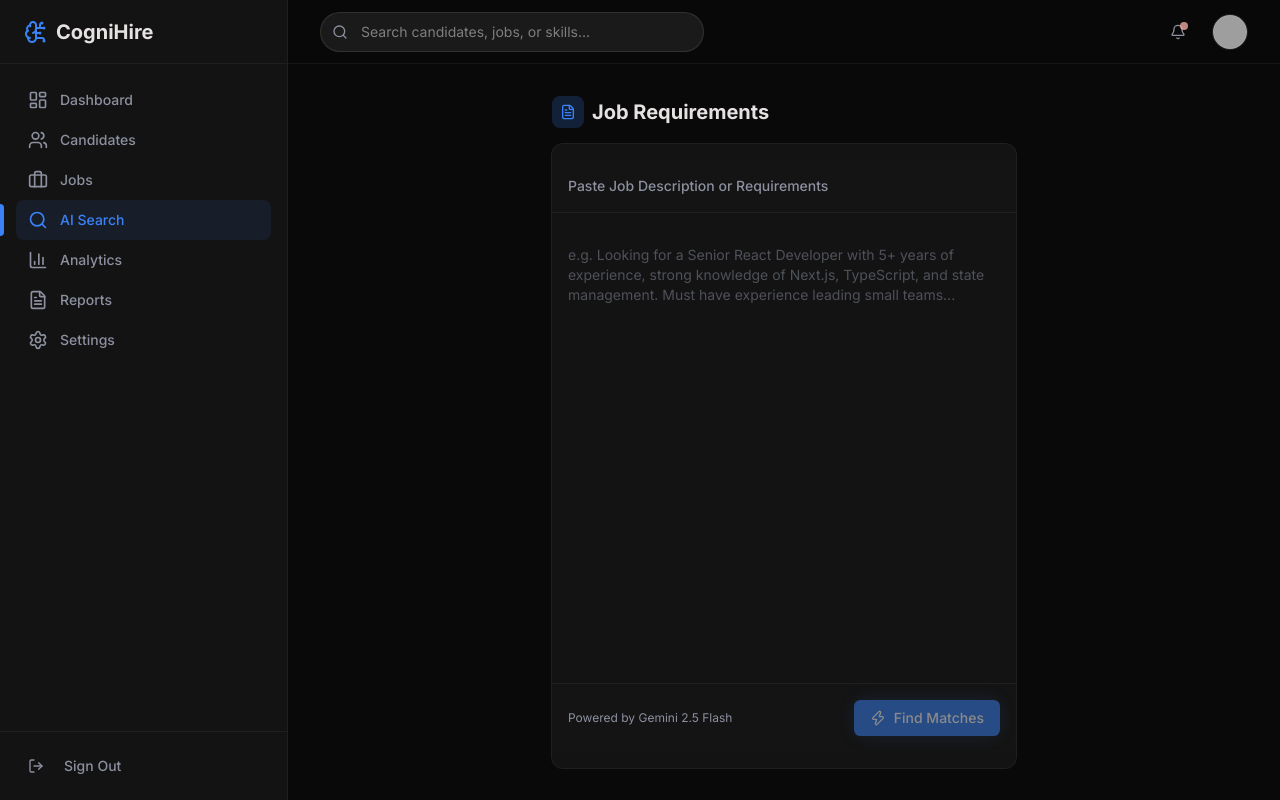
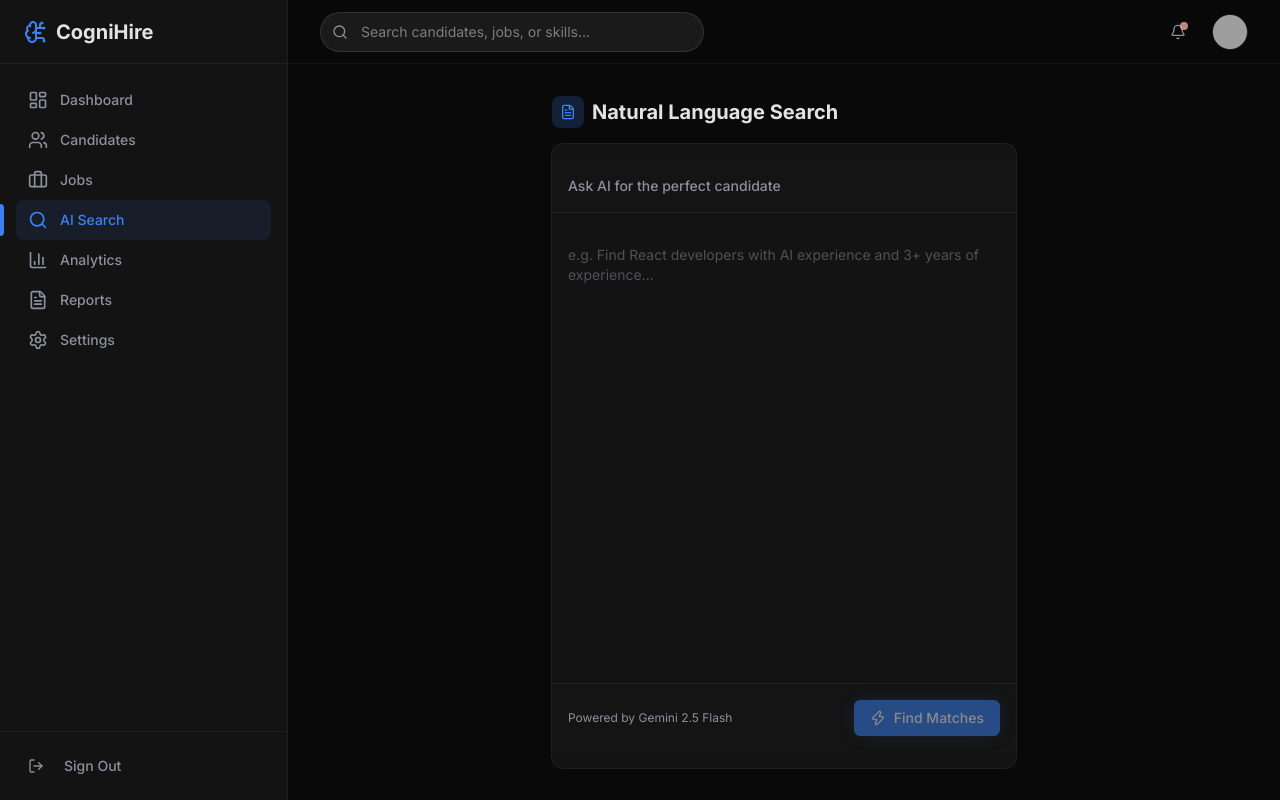
Before and after one commit to Yash-Marathe91/CogniHire, a Next.js app: page /ai-search in a window 1280 px wide. Built offline with nearby package versions, Linux system fonts and the light colour scheme; grey boxes are pictures that could not be loaded.

Commit message:
feat: migrate AI search UI to new vector backend

```diff
--- a/app/(dashboard)/ai-search/page.tsx
+++ b/app/(dashboard)/ai-search/page.tsx
@@ -23,10 +23,10 @@ export default function AIMatchingPage() {
     setShowResults(false);
 
     try {
-      const response = await fetch('/api/match', {
+      const response = await fetch('/api/candidates/search', {
         method: 'POST',
         headers: { 'Content-Type': 'application/json' },
-        body: JSON.stringify({ jobDescription }),
+        body: JSON.stringify({ query: jobDescription }),
       });
 
       const data = await response.json();
@@ -35,7 +35,14 @@ export default function AIMatchingPage() {
         throw new Error(data.error || 'Failed to analyze candidates');
       }
 
-      setCandidates(data.candidates);
+      // Map similarity to match_score for UI consistency
+      const mappedCandidates = (data.candidates || []).map((c: any) => ({
+        ...c,
+        match_score: Math.round(c.similarity * 100),
+        reasoning: "Matched via AI Semantic Search"
+      }));
+
+      setCandidates(mappedCandidates);
       setShowResults(true);
     } catch (err: any) {
       setError(err.message);
@@ -52,17 +59,17 @@ export default function AIMatchingPage() {
           <div className="h-8 w-8 rounded-lg bg-primary/20 flex items-center justify-center">
             <FileText className="h-4 w-4 text-primary" />
           </div>
-          <h2 className="text-xl font-heading font-bold">Job Requirements</h2>
+          <h2 className="text-xl font-heading font-bold">Natural Language Search</h2>
         </div>
 
         <Card className="flex-1 bg-card border-border/50 flex flex-col overflow-hidden">
           <div className="p-4 border-b border-border/50 flex justify-between items-center bg-muted/20">
-            <span className="text-sm font-medium text-muted-foreground">Paste Job Description or Requirements</span>
+            <span className="text-sm font-medium text-muted-foreground">Ask AI for the perfect candidate</span>
           </div>
           <textarea
             value={jobDescription}
             onChange={(e) => setJobDescription(e.target.value)}
-            placeholder="e.g. Looking for a Senior React Developer with 5+ years of experience, strong knowledge of Next.js, TypeScript, and state management. Must have experience leading small teams..."
+            placeholder="e.g. Find React developers with AI experience and 3+ years of experience..."
             className="flex-1 w-full bg-transparent resize-none p-4 outline-none text-sm placeholder:text-muted-foreground/50"
           />
           {error && (
```
